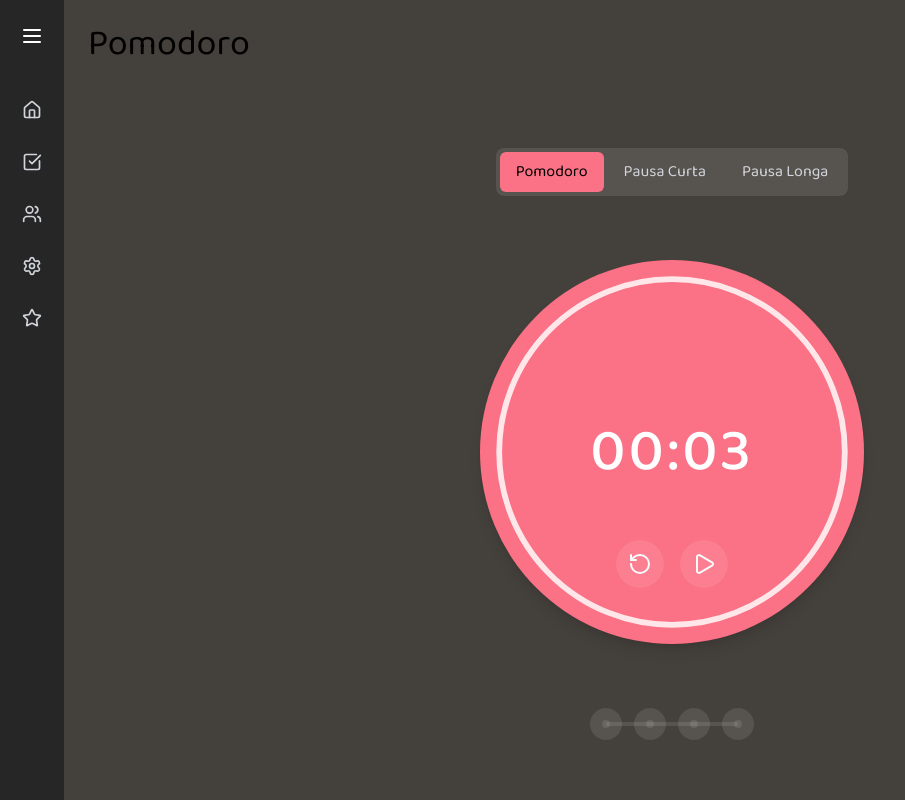
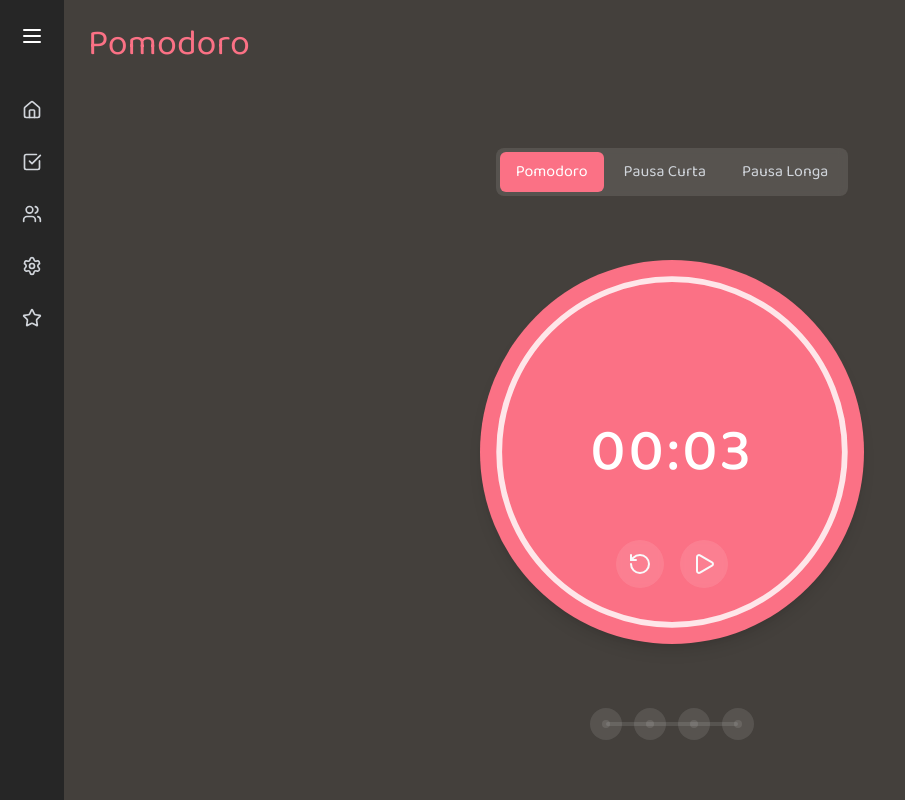
Before and after one commit to RenissonSilva/pomodoro, a Next.js app: page / in a window 1280 px wide. Shown: the whole page, without its empty margins (0-905 px from the left). Built offline with nearby package versions, Linux system fonts and the light colour scheme.

Commit message:
Evitar bug de cor ao trocar de tipo de timer

```diff
--- a/src/components/Pomodoro.tsx
+++ b/src/components/Pomodoro.tsx
@@ -4,7 +4,6 @@ import { TimerType } from '@/constants/timer-types';
 import { formatTime } from '@/utils/format-time';
 import TimerTabs from './TimerTabs';
 import Steps from './Steps';
-import { getTimerBgColorClass, getTimerColorClass } from '@/utils/timer-utils';
 
 const TIMER_PRESETS = {
   pomodoro: 0.05 * 60,
@@ -88,6 +87,32 @@ const Pomodoro = () => {
       isTransitioningRef.current = false;
       setIsTransitioning(false);
     }, 200);
+  };
+
+  const getTimerColorClass = (activeTimer: TimerType): string => {
+    switch (activeTimer) {
+      case 'pomodoro':
+        return `text-rose-400`;
+      case 'shortBreak':
+        return `text-sage`;
+      case 'longBreak':
+        return `text-blue-300`;
+      default:
+        return `text-sage`;
+    }
+  };
+
+  const getTimerBgColorClass = (activeTimer: TimerType): string => {
+    switch (activeTimer) {
+      case 'pomodoro':
+        return `bg-rose-400`;
+      case 'shortBreak':
+        return `bg-sage`;
+      case 'longBreak':
+        return `bg-blue-300`;
+      default:
+        return `bg-sage`;
+    }
   };
 
   const resetCurrentTimer = (timerType: TimerType = activeTimer) => {
--- a/src/components/TimerTabs.tsx
+++ b/src/components/TimerTabs.tsx
@@ -16,7 +16,7 @@ export const TimerTabs = ({ activeTimer, onTimerChange }: TimerTabsProps) => {
             onClick={() => onTimerChange(type as TimerType)}
             className={`px-4 py-2 rounded-md transition-all duration-200 ${
               activeTimer === type
-                ? getTimerBgColorClass(activeTimer)
+                ? getTimerBgColorClass(activeTimer) + ' text-white'
                 : 'text-gray-300 hover:bg-white/5'
             }`}
           >
```
